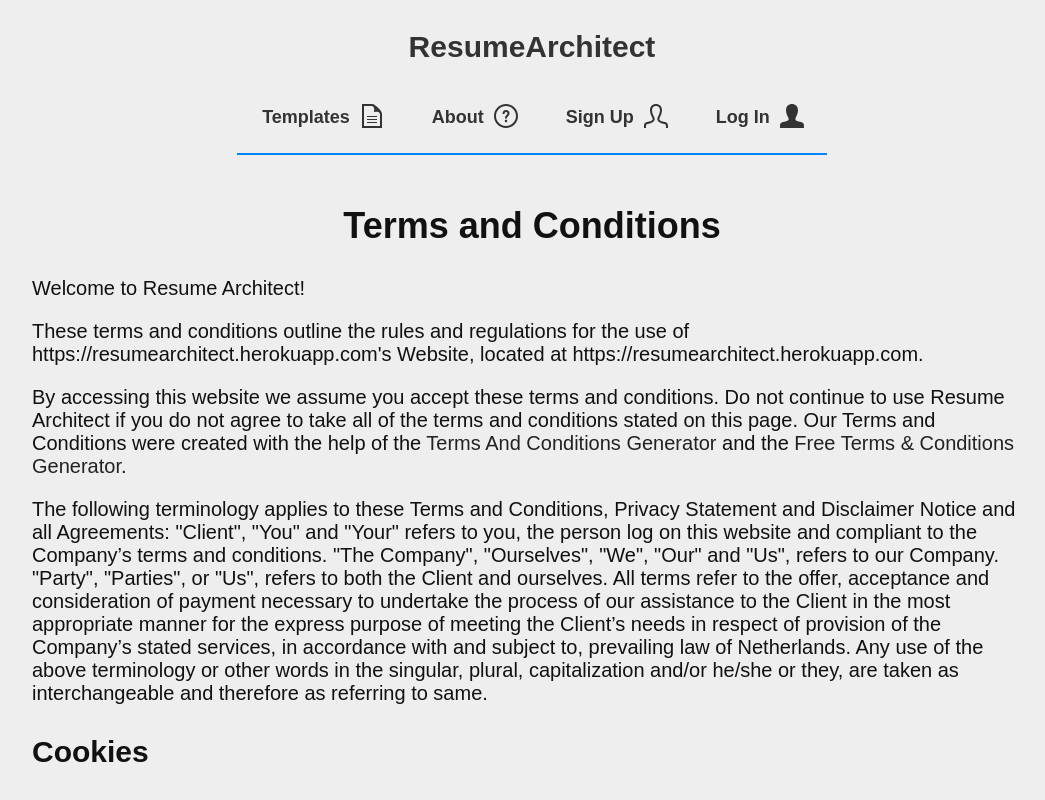
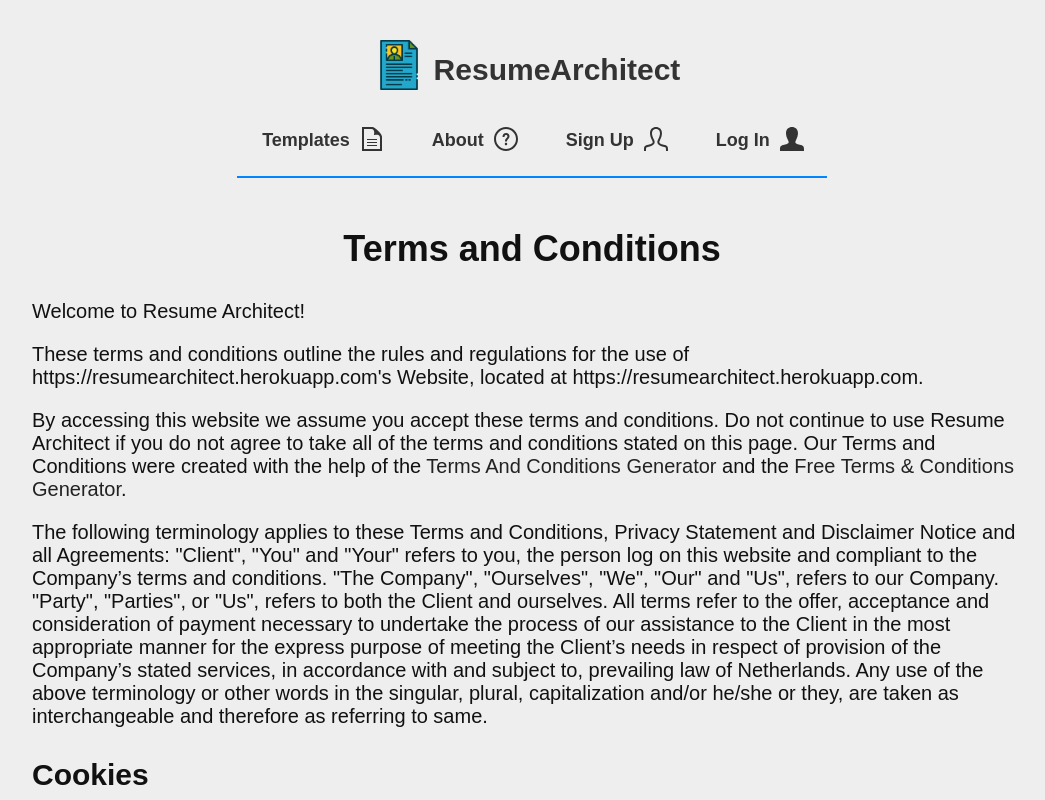
Before and after one commit to cristicismas/resume-architect, a React (Create React App) app in the folder client/: page /terms in a window 1280 px wide. Shown: the top 800 px of the page, without its empty margins (108-1153 px from the left). Built offline with nearby package versions, Linux system fonts and the light colour scheme; no server answers; a web font is replaced by a local one.

Commit message:
Add the page favicon in the Header

```diff
--- a/client/src/components/layout/Header.css
+++ b/client/src/components/layout/Header.css
@@ -10,6 +10,14 @@ header {
   width: 80%;
   margin: auto;
   padding: 20px;
+}
+
+header .logo {
+  width: 50px;
+  height: 50px;
+  position: relative;
+  top: 10px;
+  right: 10px;
 }
 
 header .title {
--- a/client/src/components/layout/Header.js
+++ b/client/src/components/layout/Header.js
@@ -21,7 +21,10 @@ const Header = () => {
   return (
     <header className={headerClassName}>
       <h1 className="title">
-        <Link to="/">ResumeArchitect</Link>
+        <Link to="/">
+          <img src="favicon.png" className="logo" alt="Logo" />
+          ResumeArchitect
+        </Link>
       </h1>
 
       <nav>
```
